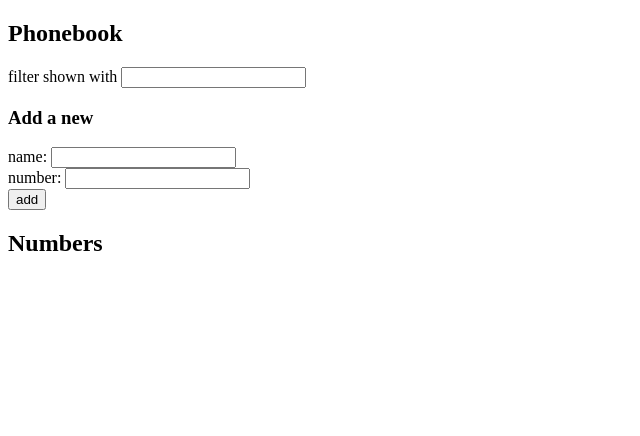
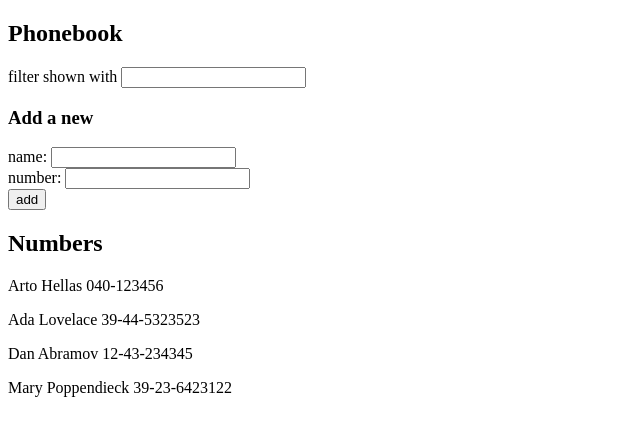
Before and after one commit to yixiangyin/Full-Stack-open, a React (Vite) app in the folder part2/phonebook/: page / in a window 1280 px wide. Shown: the top 436 px of the page, without its empty margins (0-640 px from the left). Built offline with nearby package versions, Linux system fonts and the light colour scheme; data requests are answered from the project's data file.

Commit message:
fix bug: persons not displayed

```diff
--- a/part2/phonebook/src/components/Persons.jsx
+++ b/part2/phonebook/src/components/Persons.jsx
@@ -2,7 +2,7 @@ import Person from "./Person";
 
 const Persons = (props) => {
   return props.personsToShow.map((person) => {
-    <Person key={person.id} name={person.name} number={person.number} />;
+    return <Person key={person.id} name={person.name} number={person.number} />;
   });
 };
 
```
